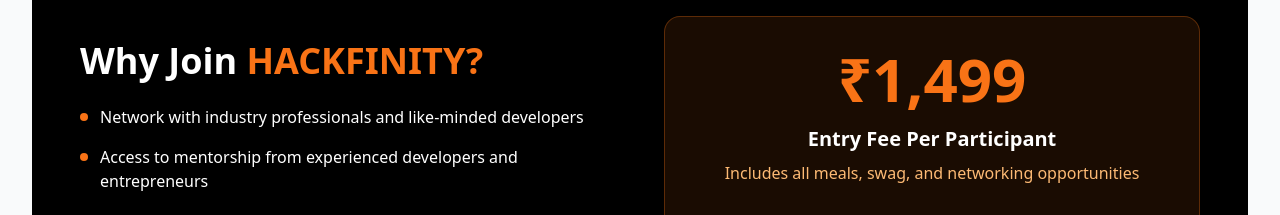
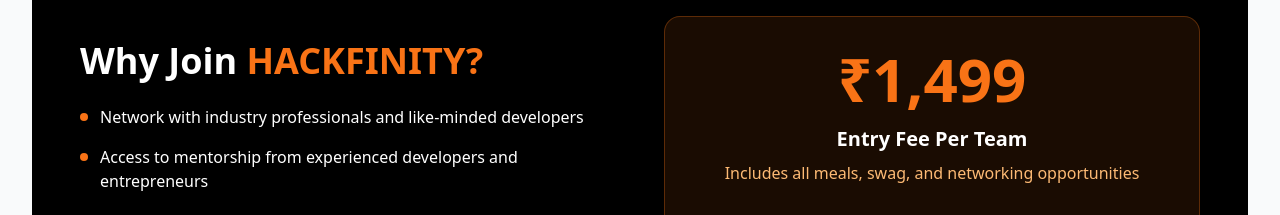
Before and after one commit to likhithkumarj/hackfinity, a React (Vite) app: page / in a window 1280 px wide. Shown: the part 1480-1695 px from the top of the page. Built offline with nearby package versions, Linux system fonts and the light colour scheme.

Commit message:
Bugs Fixed

```diff
--- a/src/components/About.tsx
+++ b/src/components/About.tsx
@@ -83,7 +83,7 @@
             <div className="bg-orange-500/10 rounded-2xl p-6 sm:p-8 border border-orange-500/30 mt-6 lg:mt-0">
               <div className="text-center">
                 <div className="text-4xl sm:text-5xl lg:text-6xl font-black text-orange-500 mb-3 sm:mb-4">₹1,499</div>
-                <div className="text-white text-lg sm:text-xl font-semibold mb-2">Entry Fee Per Participant</div>
+                <div className="text-white text-lg sm:text-xl font-semibold mb-2">Entry Fee Per Team</div>
                 <div className="text-orange-300 mb-4 sm:mb-6 text-sm sm:text-base">Includes all meals, swag, and networking opportunities</div>
                 <div className="space-y-2 sm:space-y-3 text-white text-left">
                   <div className="flex justify-between text-sm sm:text-base">
```
